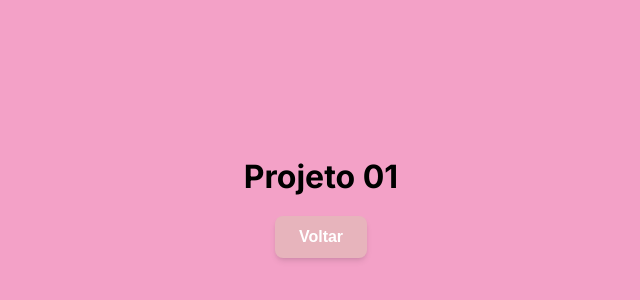
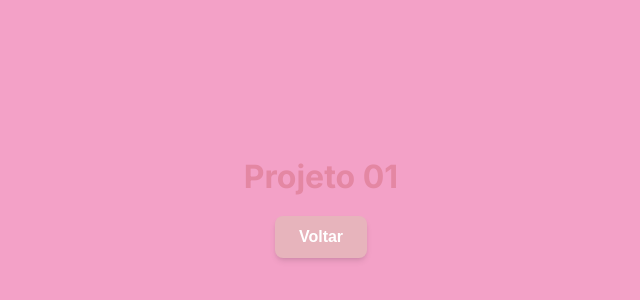
Before and after one commit to Julia-F-cereda/MENU_PROJETOS, a website: page pages/projeto01.html in a window 1280 px wide. Shown: the part 188-488 px from the top of the page, without its empty margins (319-959 px from the left). Drawn offline with Linux system fonts and the light colour scheme.

Commit message:
COMITY: mudando de pc

```diff
--- a/css/global.css
+++ b/css/global.css
@@ -1,8 +1,8 @@
 :root{
     --primary-color: rgb(231, 180, 188);
-    --primary-hover: rgb(223, 156, 167);
+    --primary-hover: rgb(102, 32, 44);
     --bg-color: rgb(243, 161, 199);
-    --text-color: black;
+    --text-color: rgb(228, 135, 163);
     --white: white;
     --shadow: 0 4px 6px -1px rgba(0,0,0,0.1), 0 2px 4px -2px rgba(0,0,0,0.1);
     --radius:8px;
@@ -45,11 +45,10 @@ button{
     cursor: pointer;
     box-shadow: var(--shadow);
     transition: all 0.3s ease;
+}
+
+.project__button-group  input[type="button"]:hover, button:hover{
+    background-color: var(--primary-hover);
+    transform: translateY(-2px);
+    box-shadow: 0 10px 15px -3px rgba(0 0 0 / 0.1);
 };
-
-.project__button-group  input[type="button"]:hover,
-button:hover{
-    background-color: var(--primary-color);
-    transform: translateY(-2px);
-    box-shadow: 0 10px 15px -3px rgba(0 0 0 / 0.1)
-};
--- a/js/navegacao.js
+++ b/js/navegacao.js
@@ -5,9 +5,14 @@ function criarBt(){
     btVoltar.innerText = 'Voltar';
     btVoltar.style.marginTop = '20px';
     //criando o click
-    btVoltar.addEventListener('click', function(){
-        window.location.href = '../index.html'
-    });
+
+    function navegar(){
+        window.location.href = "../index.html"
+    };
+
+    btVoltar.addEventListener('click', navegar);
+
+
     //colocando o botao no body pra aparecer na pg
     document.body.appendChild(btVoltar);
 };
--- a/swap.txt
+++ b/swap.txt
@@ -15,4 +15,8 @@ location é uma função do navegador
 onload = quando a pg for carregada ela cria o botao
 
 
+    // btVoltar.addEventListener('click', function(){
+    //     window.location.href = '../index.html'
+    // });
+
 para formatar no css vc pode falar o tipo de input que vc quer formatar
```
Also changed, not shown: js/main.js (+6 -6 lines).
